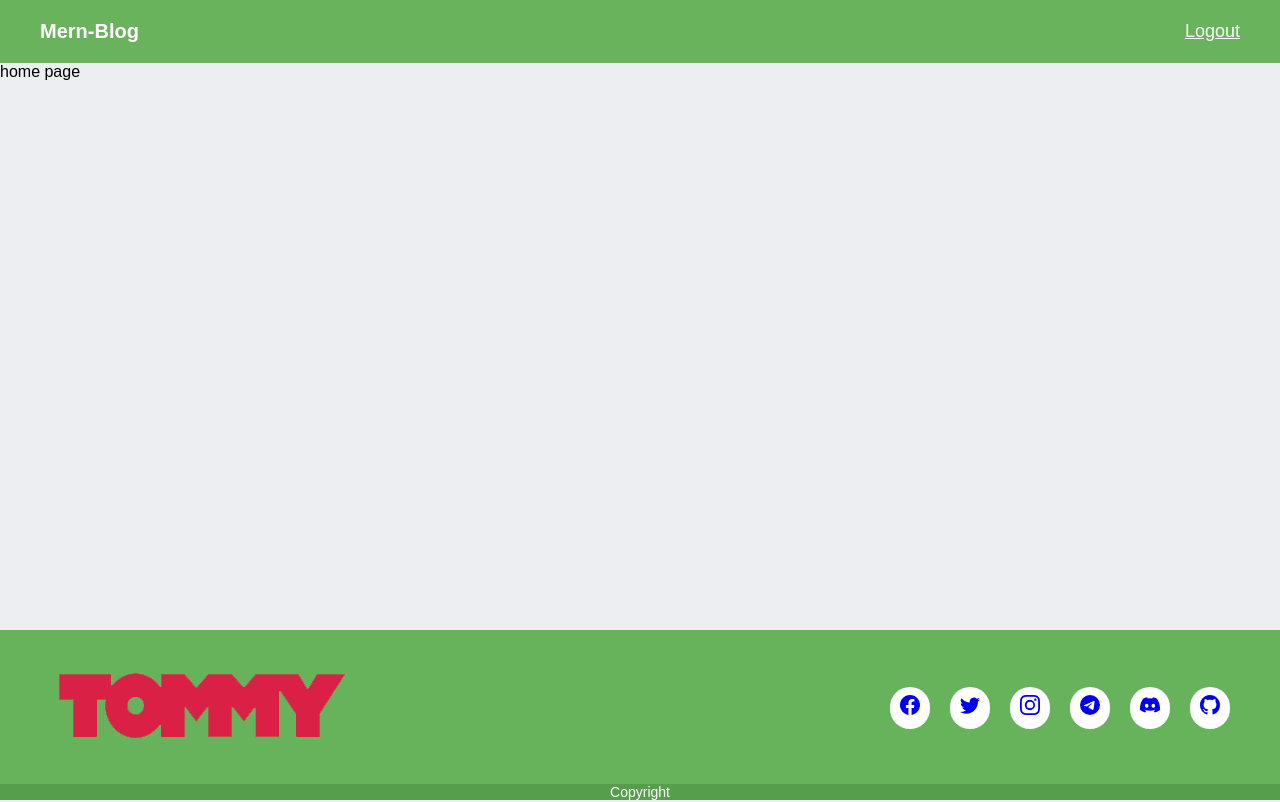
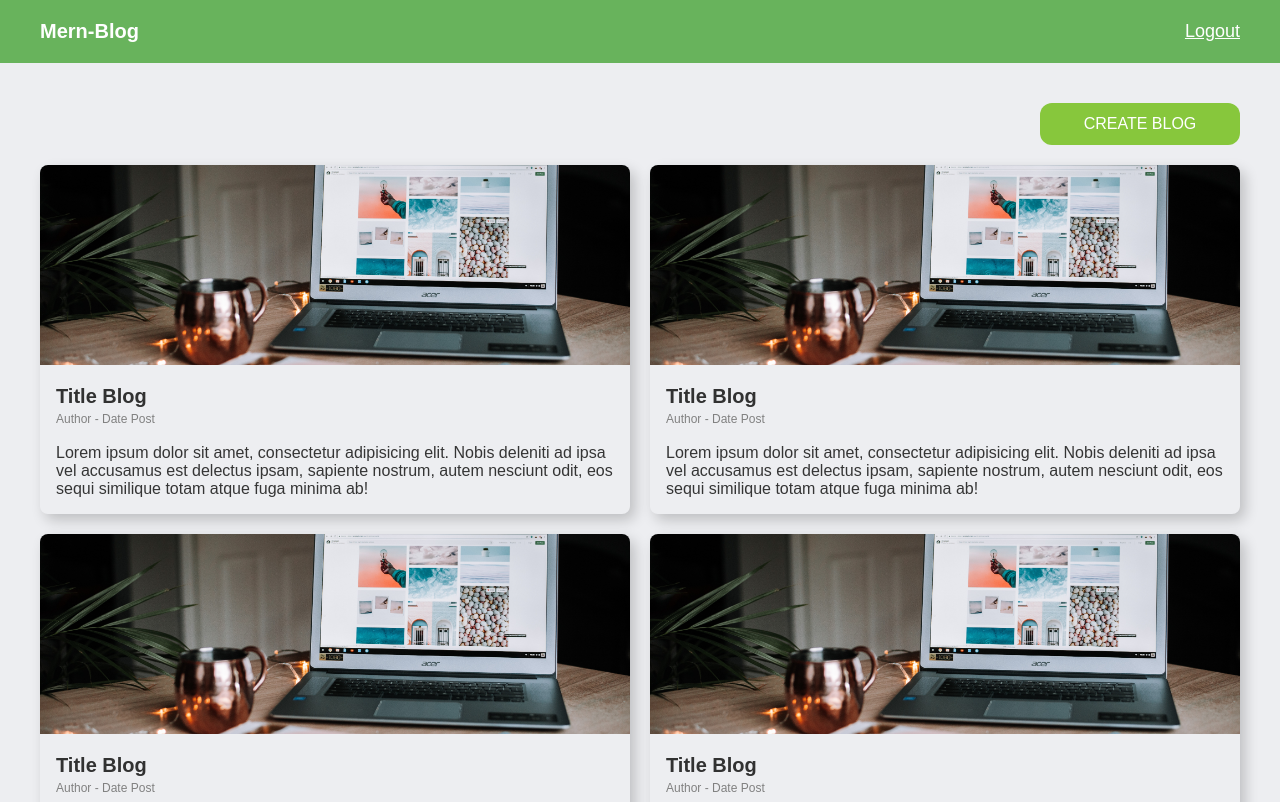
Before and after one commit to micodee/react-blog-mern-stack, a React (Create React App) app: page / in a window 1280 px wide. Shown: the top 802 px of the page. Built offline with nearby package versions, Linux system fonts and the light colour scheme.

Commit message:
10 - Membuat Content Blog dan Pagination Home

```diff
--- a/src/components/Components.js
+++ b/src/components/Components.js
@@ -5,5 +5,6 @@ import Link from "./atoms/link/Link";
 
 import Header from "./header/Header";
 import Footer from "./footer/Footer";
+import BlogItem from "./blogitem/BlogItem";
 
-export { Input, Button, Gap, Link, Header, Footer };
+export { Input, Button, Gap, Link, Header, Footer, BlogItem };
--- a/src/components/atoms/button/Button.js
+++ b/src/components/atoms/button/Button.js
@@ -2,9 +2,7 @@ import React from 'react'
 
 const Button = ({title, ...rest}) => {
   return (
-    <div>
         <button className='button' {...rest}>{title}</button>
-    </div>
   )
 }
 
--- /dev/null
+++ b/src/components/blogitem/BlogItem.js
@@ -0,0 +1,21 @@
+import React from "react";
+import { RegisterBg } from "../../img/Img";
+
+const BlogItem = () => {
+  return (
+    <div className="blog-item">
+      <img className="image-thumb" src={RegisterBg} alt="post" />
+      <div className="content-detail">
+        <p className="title">Title Blog</p>
+        <p className="author">Author - Date Post</p>
+        <p className="body">
+          Lorem ipsum dolor sit amet, consectetur adipisicing elit. Nobis
+          deleniti ad ipsa vel accusamus est delectus ipsam, sapiente nostrum,
+          autem nesciunt odit, eos sequi similique totam atque fuga minima ab!
+        </p>
+      </div>
+    </div>
+  );
+};
+
+export default BlogItem;
--- /dev/null
+++ b/src/components/blogitem/_blogitem.scss
@@ -0,0 +1,31 @@
+.blog-item {
+  width: calc(50% - 10px);
+  border-radius: 8px;
+  margin-bottom: 20px;
+  overflow: hidden;
+  box-shadow: 5px 6px 14px rgba(0, 0, 0, 0.2);
+}
+.blog-item .image-thumb {
+    width: 100%;
+    height: 200px;
+    object-fit: cover;
+}
+.blog-item .content-detail {
+    padding: 16px;
+}
+
+.blog-item .title {
+    font-size: 20px;
+    font-weight: bold;
+    color: #313131;
+}
+.blog-item .author {
+    margin-top: 4px;
+    font-size: 12px;
+    color: grey;
+}
+.blog-item .body {
+    margin-top: 18px;
+    font-size: 16px;
+    color: #353535;
+}
--- a/src/config/router/_mainapp.scss
+++ b/src/config/router/_mainapp.scss
@@ -5,4 +5,7 @@
 }
 .main-app-wrapper .content-wrapper {
     flex: 1;
+    max-width: 1200px;
+    margin: auto;
+    width: 100%;
 }
--- a/src/css/style.css
+++ b/src/css/style.css
@@ -14,6 +14,28 @@ body {
   height: 100vh;
   background: #edeef1;
   margin: 0 auto;
+}
+
+.home-page-wrapper {
+  padding-top: 40px;
+}
+
+.home-page-wrapper .create-wrapper {
+  width: 200px;
+  margin-right: 0;
+  margin-left: auto;
+}
+
+.home-page-wrapper .content-wrapper {
+  display: flex;
+  flex-wrap: wrap;
+  justify-content: space-between;
+}
+
+.home-page-wrapper .pagination {
+  width: 400px;
+  display: flex;
+  margin: auto;
 }
 
 .main-page {
@@ -157,6 +179,43 @@ body {
   margin: 0;
 }
 
+.blog-item {
+  width: calc(50% - 10px);
+  border-radius: 8px;
+  margin-bottom: 20px;
+  overflow: hidden;
+  box-shadow: 5px 6px 14px rgba(0, 0, 0, 0.2);
+}
+
+.blog-item .image-thumb {
+  width: 100%;
+  height: 200px;
+  -o-object-fit: cover;
+     object-fit: cover;
+}
+
+.blog-item .content-detail {
+  padding: 16px;
+}
+
+.blog-item .title {
+  font-size: 20px;
+  font-weight: bold;
+  color: #313131;
+}
+
+.blog-item .author {
+  margin-top: 4px;
+  font-size: 12px;
+  color: grey;
+}
+
+.blog-item .body {
+  margin-top: 18px;
+  font-size: 16px;
+  color: #353535;
+}
+
 .main-app-wrapper {
   display: flex;
   flex-direction: column;
@@ -165,4 +224,7 @@ body {
 
 .main-app-wrapper .content-wrapper {
   flex: 1;
+  max-width: 1200px;
+  margin: auto;
+  width: 100%;
 }/*# sourceMappingURL=style.css.map */
--- a/src/pages/home/Home.js
+++ b/src/pages/home/Home.js
@@ -1,11 +1,27 @@
-import React from 'react'
+import React from "react";
+import { BlogItem, Button, Gap } from "../../components/Components";
 
 const Home = () => {
   return (
-    <div>
-        <p>home page</p>
+    <div className="home-page-wrapper">
+      <div className="create-wrapper">
+        <Button title="Create Blog" />
+      </div>
+      <Gap height={20} />
+      <div className="content-wrapper">
+        <BlogItem />
+        <BlogItem />
+        <BlogItem />
+        <BlogItem />
+      </div>
+      <div className="pagination">
+        <Button title="Previous" />
+        <Gap width={20} />
+        <Button title="Next" />
+      </div>
+      <Gap height={20} />
     </div>
-  )
-}
+  );
+};
 
-export default Home
+export default Home;
--- /dev/null
+++ b/src/pages/home/_home.scss
@@ -0,0 +1,18 @@
+.home-page-wrapper {
+  padding-top: 40px;
+}
+.home-page-wrapper .create-wrapper {
+  width: 200px;
+  margin-right: 0;
+  margin-left: auto;
+}
+.home-page-wrapper .content-wrapper {
+    display: flex;
+    flex-wrap: wrap;
+    justify-content: space-between;
+}
+.home-page-wrapper .pagination {
+    width: 400px;
+    display: flex;
+    margin: auto;
+}
--- a/src/scss/style.scss
+++ b/src/scss/style.scss
@@ -1,8 +1,10 @@
 @use 'base';
+@use './../pages/home/home';
 @use './../pages/register/register.scss';
 @use './../components/atoms/inputs/input';
 @use './../components/atoms/button/button';
 @use './../components/atoms/link/link';
 @use './../components/header/header';
 @use './../components/footer/footer';
+@use './../components/blogitem/blogitem';
 @use './../config/router/mainapp.scss';
```
Also changed, not shown: 1 other file (tests, documents, lock files or other folders).
